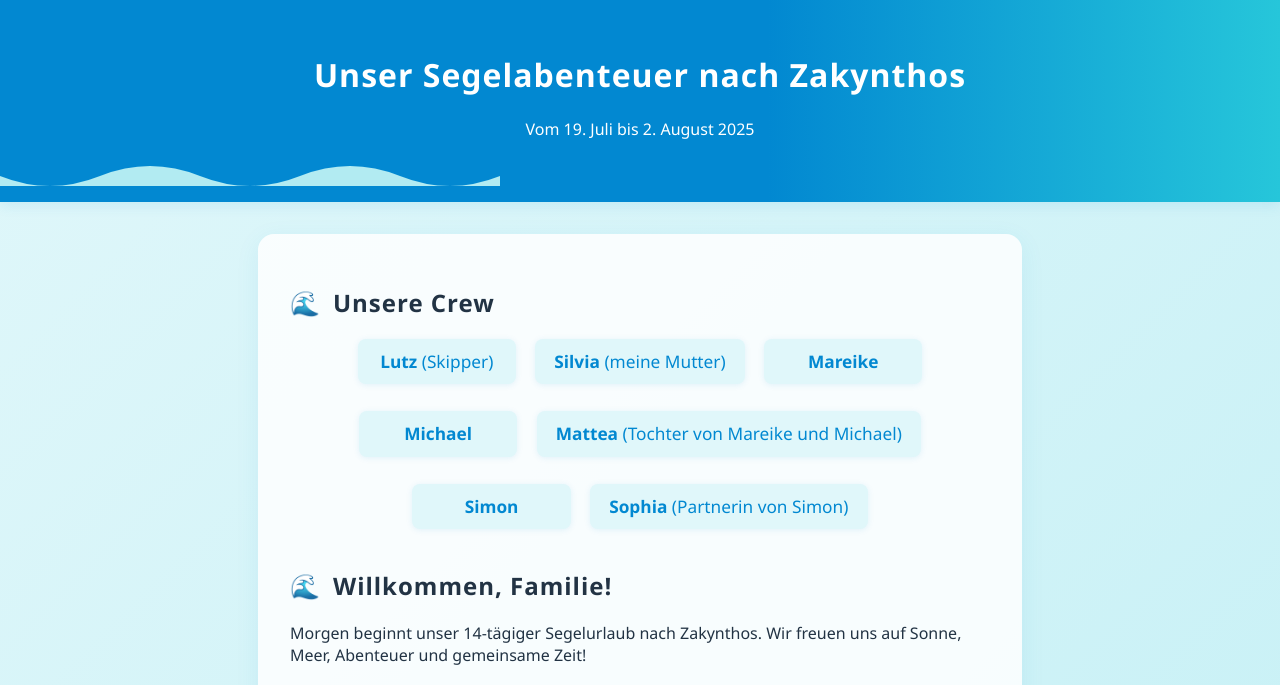
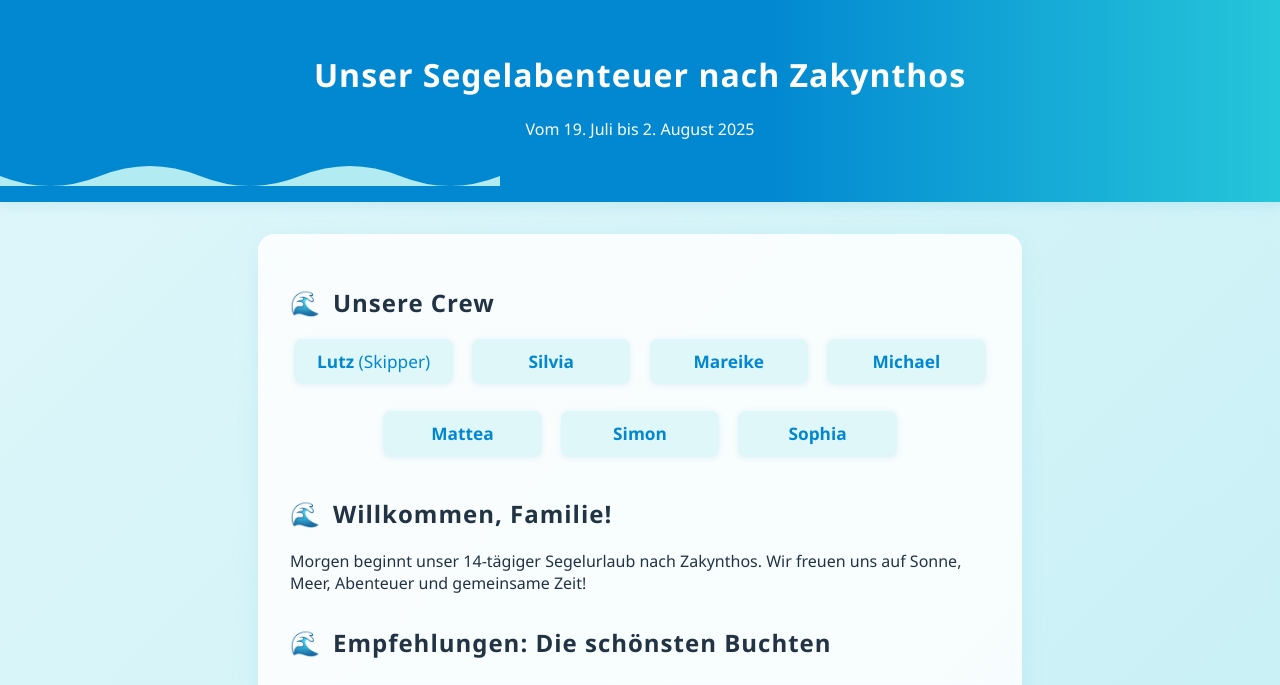
Before and after one commit to chillSen/website, a plain HTML site: page index.html in a window 1280 px wide. Shown: the top 685 px of the page. Drawn offline with Linux system fonts and the light colour scheme.

Commit message:
Remove relationship descriptions from crew list in index.html

```diff
--- a/index.html
+++ b/index.html
@@ -16,12 +16,12 @@
             <h2>Unsere Crew</h2>
             <ul class="crew-list">
                 <li><strong>Lutz</strong> (Skipper)</li>
-                <li><strong>Silvia</strong> (meine Mutter)</li>
+                <li><strong>Silvia</strong></li>
                 <li><strong>Mareike</strong></li>
                 <li><strong>Michael</strong></li>
-                <li><strong>Mattea</strong> (Tochter von Mareike und Michael)</li>
+                <li><strong>Mattea</strong></li>
                 <li><strong>Simon</strong></li>
-                <li><strong>Sophia</strong> (Partnerin von Simon)</li>
+                <li><strong>Sophia</strong></li>
             </ul>
         </section>
         <section>
```
